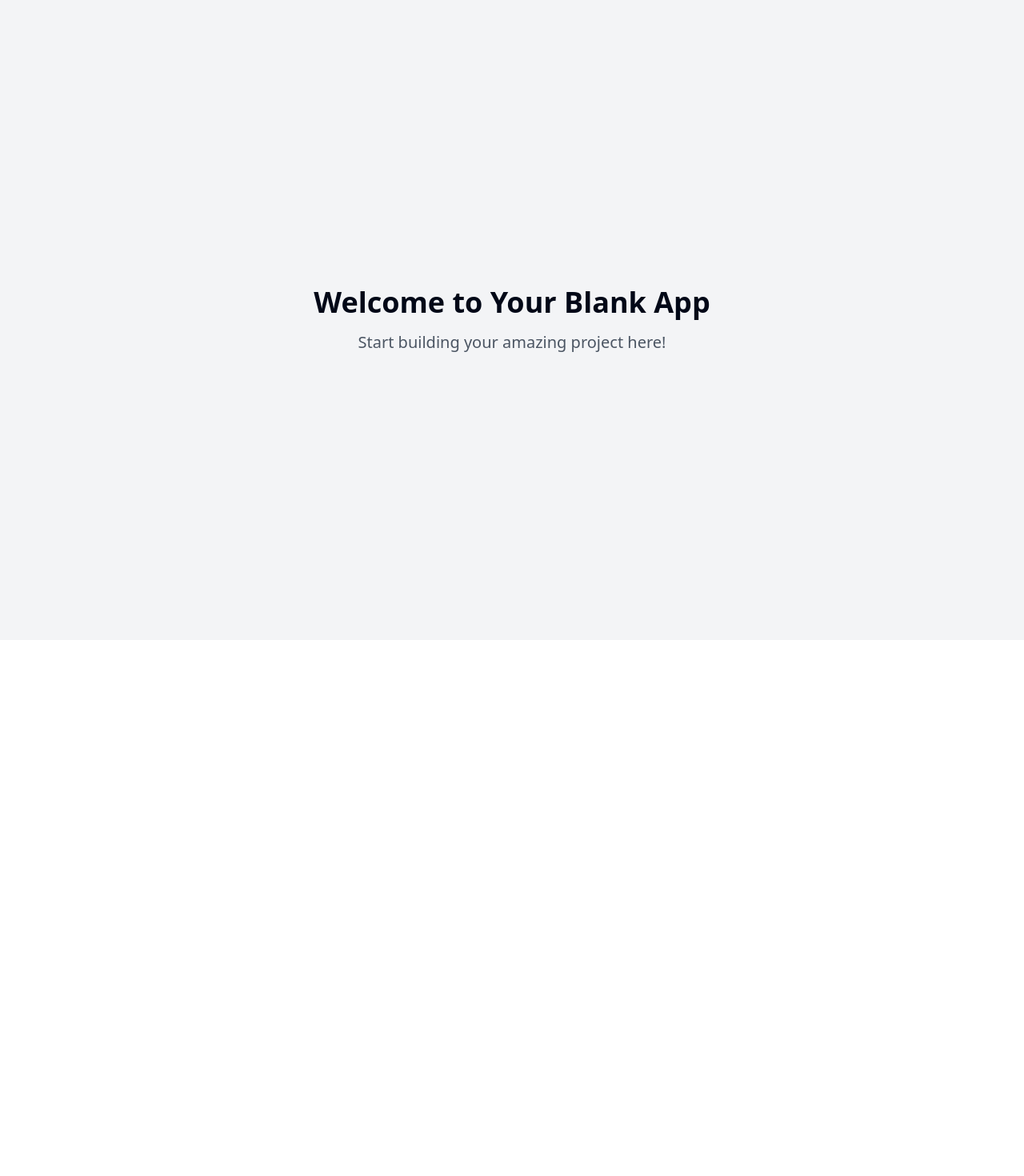
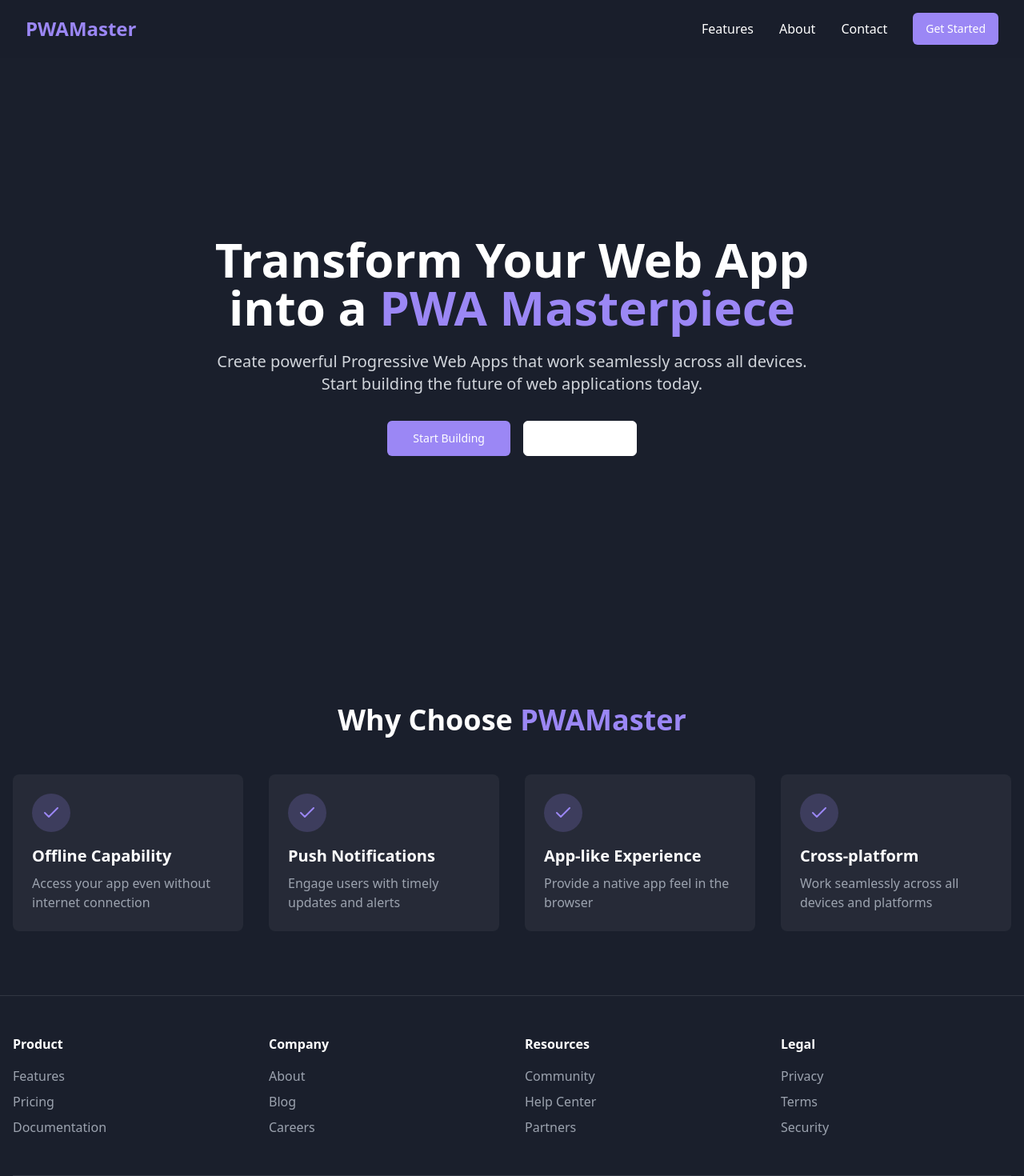
Before and after one commit to RickyKolerr/audiomasterai, a React (Vite) app: page / in a window 1280 px wide. Shown: the top 1470 px of the page at 80% size. Before the commit the page ends 800 px from the top, so only its background shows below. Built offline with nearby package versions, Linux system fonts and the light colour scheme.

Commit message:
Create landing page with menu
Implement a mastering landing page for the PWA type, including a menu bar and all specified features.
[skip gpt_engineer]

```diff
--- /dev/null
+++ b/src/components/Features.tsx
@@ -0,0 +1,50 @@
+import { Check } from "lucide-react";
+
+const features = [
+  {
+    title: "Offline Capability",
+    description: "Access your app even without internet connection",
+  },
+  {
+    title: "Push Notifications",
+    description: "Engage users with timely updates and alerts",
+  },
+  {
+    title: "App-like Experience",
+    description: "Provide a native app feel in the browser",
+  },
+  {
+    title: "Cross-platform",
+    description: "Work seamlessly across all devices and platforms",
+  },
+];
+
+const Features = () => {
+  return (
+    <section id="features" className="py-20 bg-secondary">
+      <div className="container mx-auto px-4">
+        <h2 className="text-3xl md:text-4xl font-bold text-center text-white mb-12">
+          Why Choose <span className="text-primary">PWAMaster</span>
+        </h2>
+        <div className="grid md:grid-cols-2 lg:grid-cols-4 gap-8">
+          {features.map((feature, index) => (
+            <div
+              key={index}
+              className="p-6 rounded-lg bg-white/5 hover:bg-white/10 transition-colors"
+            >
+              <div className="w-12 h-12 bg-primary/20 rounded-full flex items-center justify-center mb-4">
+                <Check className="w-6 h-6 text-primary" />
+              </div>
+              <h3 className="text-xl font-semibold text-white mb-2">
+                {feature.title}
+              </h3>
+              <p className="text-gray-400">{feature.description}</p>
+            </div>
+          ))}
+        </div>
+      </div>
+    </section>
+  );
+};
+
+export default Features;
--- /dev/null
+++ b/src/components/Footer.tsx
@@ -0,0 +1,47 @@
+const Footer = () => {
+  return (
+    <footer className="bg-secondary py-12 border-t border-white/10">
+      <div className="container mx-auto px-4">
+        <div className="grid grid-cols-2 md:grid-cols-4 gap-8">
+          <div>
+            <h3 className="text-white font-semibold mb-4">Product</h3>
+            <ul className="space-y-2">
+              <li><a href="#" className="text-gray-400 hover:text-primary">Features</a></li>
+              <li><a href="#" className="text-gray-400 hover:text-primary">Pricing</a></li>
+              <li><a href="#" className="text-gray-400 hover:text-primary">Documentation</a></li>
+            </ul>
+          </div>
+          <div>
+            <h3 className="text-white font-semibold mb-4">Company</h3>
+            <ul className="space-y-2">
+              <li><a href="#" className="text-gray-400 hover:text-primary">About</a></li>
+              <li><a href="#" className="text-gray-400 hover:text-primary">Blog</a></li>
+              <li><a href="#" className="text-gray-400 hover:text-primary">Careers</a></li>
+            </ul>
+          </div>
+          <div>
+            <h3 className="text-white font-semibold mb-4">Resources</h3>
+            <ul className="space-y-2">
+              <li><a href="#" className="text-gray-400 hover:text-primary">Community</a></li>
+              <li><a href="#" className="text-gray-400 hover:text-primary">Help Center</a></li>
+              <li><a href="#" className="text-gray-400 hover:text-primary">Partners</a></li>
+            </ul>
+          </div>
+          <div>
+            <h3 className="text-white font-semibold mb-4">Legal</h3>
+            <ul className="space-y-2">
+              <li><a href="#" className="text-gray-400 hover:text-primary">Privacy</a></li>
+              <li><a href="#" className="text-gray-400 hover:text-primary">Terms</a></li>
+              <li><a href="#" className="text-gray-400 hover:text-primary">Security</a></li>
+            </ul>
+          </div>
+        </div>
+        <div className="mt-12 pt-8 border-t border-white/10 text-center text-gray-400">
+          <p>&copy; 2024 PWAMaster. All rights reserved.</p>
+        </div>
+      </div>
+    </footer>
+  );
+};
+
+export default Footer;
--- /dev/null
+++ b/src/components/Hero.tsx
@@ -0,0 +1,30 @@
+import { Button } from "@/components/ui/button";
+
+const Hero = () => {
+  return (
+    <div className="min-h-screen flex items-center justify-center bg-secondary pt-16">
+      <div className="container mx-auto px-4">
+        <div className="text-center max-w-3xl mx-auto">
+          <h1 className="text-4xl md:text-6xl font-bold text-white mb-6">
+            Transform Your Web App into a
+            <span className="text-primary"> PWA Masterpiece</span>
+          </h1>
+          <p className="text-lg md:text-xl text-gray-300 mb-8">
+            Create powerful Progressive Web Apps that work seamlessly across all devices.
+            Start building the future of web applications today.
+          </p>
+          <div className="flex flex-col sm:flex-row gap-4 justify-center">
+            <Button size="lg" className="bg-primary hover:bg-primary/90">
+              Start Building
+            </Button>
+            <Button size="lg" variant="outline" className="text-white border-white hover:bg-white/10">
+              Learn More
+            </Button>
+          </div>
+        </div>
+      </div>
+    </div>
+  );
+};
+
+export default Hero;
--- /dev/null
+++ b/src/components/Navbar.tsx
@@ -0,0 +1,27 @@
+import { Menu } from "lucide-react";
+import { Button } from "@/components/ui/button";
+
+const Navbar = () => {
+  return (
+    <nav className="fixed top-0 w-full bg-secondary/95 backdrop-blur-sm z-50 py-4">
+      <div className="container mx-auto flex items-center justify-between">
+        <div className="flex items-center space-x-2">
+          <span className="text-2xl font-bold text-primary">PWAMaster</span>
+        </div>
+
+        <div className="hidden md:flex items-center space-x-8">
+          <a href="#features" className="text-white hover:text-primary transition-colors">Features</a>
+          <a href="#about" className="text-white hover:text-primary transition-colors">About</a>
+          <a href="#contact" className="text-white hover:text-primary transition-colors">Contact</a>
+          <Button className="bg-primary hover:bg-primary/90">Get Started</Button>
+        </div>
+
+        <Button variant="ghost" size="icon" className="md:hidden text-white">
+          <Menu className="h-6 w-6" />
+        </Button>
+      </div>
+    </nav>
+  );
+};
+
+export default Navbar;
--- a/src/pages/Index.tsx
+++ b/src/pages/Index.tsx
@@ -1,12 +1,15 @@
-// Update this page (the content is just a fallback if you fail to update the page)
+import Navbar from "@/components/Navbar";
+import Hero from "@/components/Hero";
+import Features from "@/components/Features";
+import Footer from "@/components/Footer";
 
 const Index = () => {
   return (
-    <div className="min-h-screen flex items-center justify-center bg-gray-100">
-      <div className="text-center">
-        <h1 className="text-4xl font-bold mb-4">Welcome to Your Blank App</h1>
-        <p className="text-xl text-gray-600">Start building your amazing project here!</p>
-      </div>
+    <div className="min-h-screen bg-secondary">
+      <Navbar />
+      <Hero />
+      <Features />
+      <Footer />
     </div>
   );
 };
--- a/tailwind.config.ts
+++ b/tailwind.config.ts
@@ -12,85 +12,59 @@ export default {
   theme: {
     container: {
       center: true,
-			padding: '2rem',
+      padding: "2rem",
       screens: {
-				'2xl': '1400px'
-			}
+        "2xl": "1400px",
+      },
     },
     extend: {
       colors: {
-				border: 'hsl(var(--border))',
-				input: 'hsl(var(--input))',
-				ring: 'hsl(var(--ring))',
-				background: 'hsl(var(--background))',
-				foreground: 'hsl(var(--foreground))',
+        border: "hsl(var(--border))",
+        input: "hsl(var(--input))",
+        ring: "hsl(var(--ring))",
+        background: "hsl(var(--background))",
+        foreground: "hsl(var(--foreground))",
         primary: {
-					DEFAULT: 'hsl(var(--primary))',
-					foreground: 'hsl(var(--primary-foreground))'
+          DEFAULT: "#9b87f5",
+          foreground: "#ffffff",
         },
         secondary: {
-					DEFAULT: 'hsl(var(--secondary))',
-					foreground: 'hsl(var(--secondary-foreground))'
+          DEFAULT: "#1A1F2C",
+          foreground: "#ffffff",
         },
         destructive: {
-					DEFAULT: 'hsl(var(--destructive))',
-					foreground: 'hsl(var(--destructive-foreground))'
+          DEFAULT: "hsl(var(--destructive))",
+          foreground: "hsl(var(--destructive-foreground))",
         },
         muted: {
-					DEFAULT: 'hsl(var(--muted))',
-					foreground: 'hsl(var(--muted-foreground))'
+          DEFAULT: "hsl(var(--muted))",
+          foreground: "hsl(var(--muted-foreground))",
         },
         accent: {
-					DEFAULT: 'hsl(var(--accent))',
-					foreground: 'hsl(var(--accent-foreground))'
+          DEFAULT: "#7E69AB",
+          foreground: "#ffffff",
         },
-				popover: {
-					DEFAULT: 'hsl(var(--popover))',
-					foreground: 'hsl(var(--popover-foreground))'
-				},
-				card: {
-					DEFAULT: 'hsl(var(--card))',
-					foreground: 'hsl(var(--card-foreground))'
-				},
-				sidebar: {
-					DEFAULT: 'hsl(var(--sidebar-background))',
-					foreground: 'hsl(var(--sidebar-foreground))',
-					primary: 'hsl(var(--sidebar-primary))',
-					'primary-foreground': 'hsl(var(--sidebar-primary-foreground))',
-					accent: 'hsl(var(--sidebar-accent))',
-					'accent-foreground': 'hsl(var(--sidebar-accent-foreground))',
-					border: 'hsl(var(--sidebar-border))',
-					ring: 'hsl(var(--sidebar-ring))'
-				}
       },
       borderRadius: {
-				lg: 'var(--radius)',
-				md: 'calc(var(--radius) - 2px)',
-				sm: 'calc(var(--radius) - 4px)'
+        lg: "var(--radius)",
+        md: "calc(var(--radius) - 2px)",
+        sm: "calc(var(--radius) - 4px)",
       },
       keyframes: {
-				'accordion-down': {
-					from: {
-						height: '0'
+        "accordion-down": {
+          from: { height: "0" },
+          to: { height: "var(--radix-accordion-content-height)" },
         },
-					to: {
-						height: 'var(--radix-accordion-content-height)'
-					}
+        "accordion-up": {
+          from: { height: "var(--radix-accordion-content-height)" },
+          to: { height: "0" },
         },
-				'accordion-up': {
-					from: {
-						height: 'var(--radix-accordion-content-height)'
-					},
-					to: {
-						height: '0'
-					}
-				}
       },
       animation: {
-				'accordion-down': 'accordion-down 0.2s ease-out',
-				'accordion-up': 'accordion-up 0.2s ease-out'
-			}
-		}
+        "accordion-down": "accordion-down 0.2s ease-out",
+        "accordion-up": "accordion-up 0.2s ease-out",
+      },
+    },
   },
   plugins: [require("tailwindcss-animate")],
 } satisfies Config;
```
Lines whose indentation alone changed are shown as unchanged.
